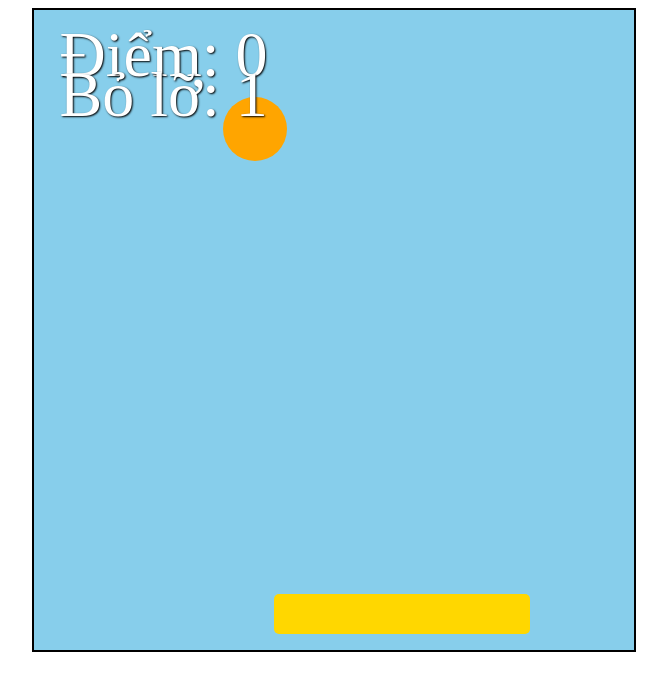
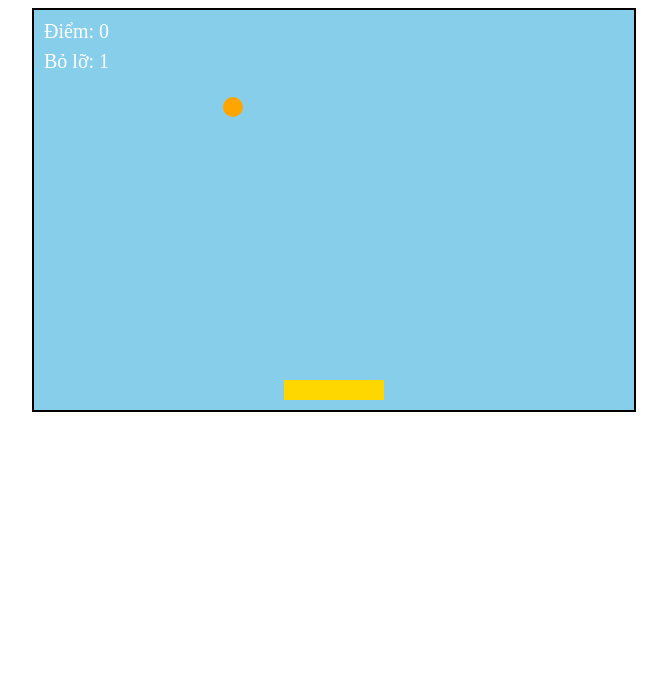
Before and after one commit to trungtindottoan/CoincatcherBCgraphic, a plain HTML site: page index.html in a window 1280 px wide. Shown: the whole page, without its empty margins (306-973 px from the left). Drawn offline with Linux system fonts and the light colour scheme.

Commit message:
Update styles.css

```diff
--- a/styles.css
+++ b/styles.css
@@ -1,29 +1,25 @@
 #game-container {
-    width: 100%; /* Chiếm toàn chiều rộng màn hình */
-    height: 80vh; /* 80% chiều cao màn hình, để lại chỗ cho thanh trạng thái */
+    width: 600px;
+    height: 400px;
     border: 2px solid black;
     position: relative;
     margin: 0 auto;
     overflow: hidden;
     background: #87CEEB;
-    max-width: 600px; /* Giới hạn tối đa cho máy tính */
-    min-height: 300px; /* Đảm bảo không quá nhỏ trên điện thoại cũ */
 }
 
 #basket {
-    width: 20vw; /* 20% chiều rộng màn hình, khoảng 60-80px trên điện thoại */
-    height: 5vh; /* 5% chiều cao màn hình, khoảng 20-30px */
+    width: 100px;
+    height: 20px;
     background: #FFD700;
     position: absolute;
-    bottom: 2vh; /* Khoảng cách dưới linh hoạt */
-    left: 40%; /* Bắt đầu giữa màn hình */
-    touch-action: none; /* Ngăn cuộn trang */
-    border-radius: 5px; /* Bo góc nhẹ cho đẹp */
+    bottom: 10px;
+    left: 250px;
 }
 
 #coin {
-    width: 5vw; /* 5% chiều rộng, khoảng 15-20px trên điện thoại */
-    height: 5vw; /* Giữ hình tròn */
+    width: 20px;
+    height: 20px;
     background: #FFA500;
     border-radius: 50%;
     position: absolute;
@@ -32,10 +28,9 @@
 
 #score, #missed {
     position: absolute;
-    font-size: 5vw; /* Chữ to hơn một chút, co giãn theo màn hình */
+    font-size: 20px;
     color: white;
-    text-shadow: 1px 1px 2px black; /* Đổ bóng để dễ đọc */
 }
 
-#score { top: 1vh; left: 2vw; }
-#missed { top: 6vh; left: 2vw; }
+#score { top: 10px; left: 10px; }
+#missed { top: 40px; left: 10px; }
```
